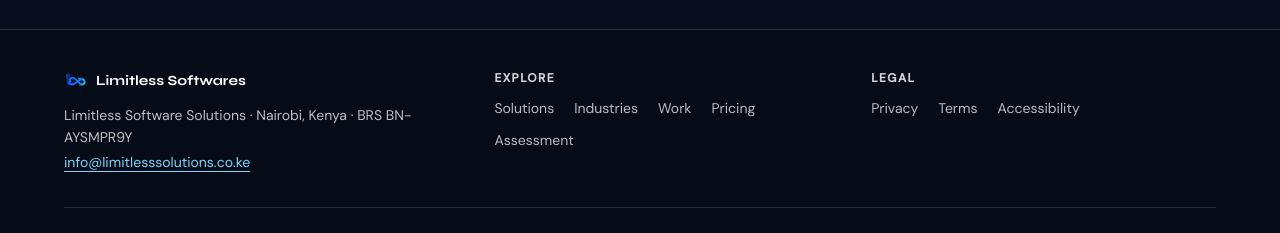
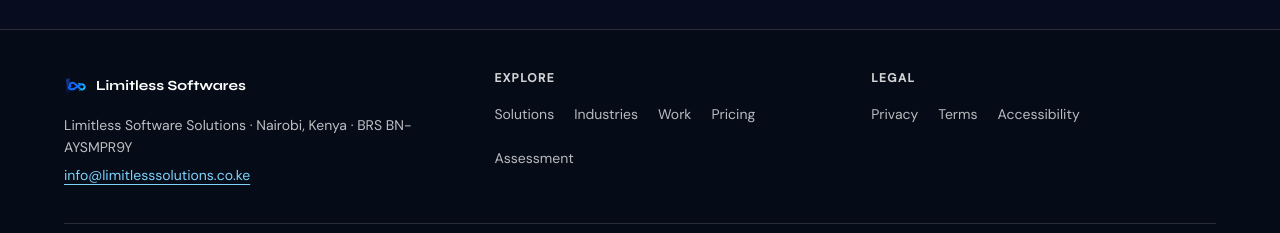
Before and after one commit to sammymwangangi/limitless, a Next.js app: page / in a window 1280 px wide. Shown: the part 8728-8961 px from the top of the page. Built offline with nearby package versions, Linux system fonts and the light colour scheme; no server answers.

Commit message:
Increase footer link target sizes

```diff
--- a/components/layout/Footer.tsx
+++ b/components/layout/Footer.tsx
@@ -29,7 +29,7 @@ export default function Footer() {
             <a
               href="/"
               aria-label="Limitless Softwares home"
-              className="inline-flex items-center gap-2.5 font-display font-bold text-sm no-underline transition-opacity hover:opacity-90 mb-3"
+              className="inline-flex min-h-8 items-center gap-2.5 font-display font-bold text-sm no-underline transition-opacity hover:opacity-90 mb-3"
               style={{ color: "#ffffff" }}
             >
               <Logo size={22} />
@@ -38,7 +38,7 @@ export default function Footer() {
             <p className="text-sm leading-relaxed" style={{ color: "rgba(255,255,255,0.74)" }}>
               Limitless Software Solutions · Nairobi, Kenya · BRS BN-AYSMPR9Y
             </p>
-            <a href="mailto:info@limitlesssolutions.co.ke" className="text-sm underline underline-offset-4" style={{ color: "#7DD3FC" }}>
+            <a href="mailto:info@limitlesssolutions.co.ke" className="inline-flex min-h-8 items-center text-sm underline underline-offset-4" style={{ color: "#7DD3FC" }}>
               info@limitlesssolutions.co.ke
             </a>
           </div>
@@ -48,7 +48,7 @@ export default function Footer() {
               <p className="text-xs font-semibold uppercase tracking-[0.12em] mb-3" style={{ color: "rgba(255,255,255,0.82)" }}>Explore</p>
               <div className="flex flex-wrap gap-x-5 gap-y-3 max-w-md">
                 {primaryLinks.map((link) => (
-                  <a key={link.href} href={link.href} className="footer-nav-link text-sm no-underline transition-colors">
+                  <a key={link.href} href={link.href} className="footer-nav-link inline-flex min-h-8 items-center text-sm no-underline transition-colors">
                     {link.label}
                   </a>
                 ))}
@@ -59,7 +59,7 @@ export default function Footer() {
               <p className="text-xs font-semibold uppercase tracking-[0.12em] mb-3" style={{ color: "rgba(255,255,255,0.82)" }}>Legal</p>
               <div className="flex flex-wrap gap-x-5 gap-y-3">
                 {legalLinks.map((link) => (
-                  <a key={link.href} href={link.href} className="footer-nav-link text-sm no-underline transition-colors">
+                  <a key={link.href} href={link.href} className="footer-nav-link inline-flex min-h-8 items-center text-sm no-underline transition-colors">
                     {link.label}
                   </a>
                 ))}
```
